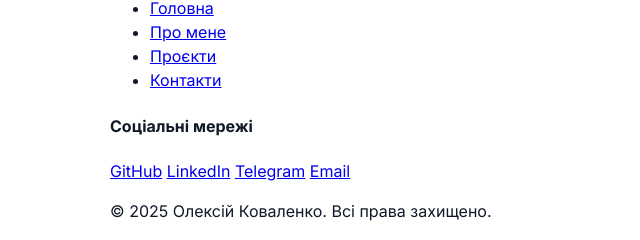
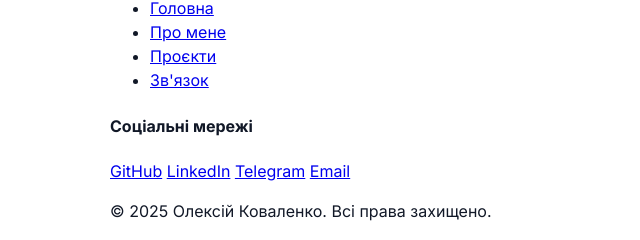
Before and after one commit to falconelife/pr, a plain HTML site: page index.html in a window 1280 px wide. Shown: the part 2114-2354 px from the top of the page, 0-640 px from the left. Drawn offline with Linux system fonts and the light colour scheme.

Commit message:
зміна тексту

```diff
--- a/index.html
+++ b/index.html
@@ -160,7 +160,7 @@
                         <li><a href="index.html">Головна</a></li>
                         <li><a href="pages/about.html">Про мене</a></li>
                         <li><a href="pages/projects.html">Проєкти</a></li>
-                        <li><a href="pages/contact.html">Контакти</a></li>
+                        <li><a href="pages/contact.html">Зв'язок</a></li>
                     </ul>
                 </div>
                 <div class="footer-section">
```
